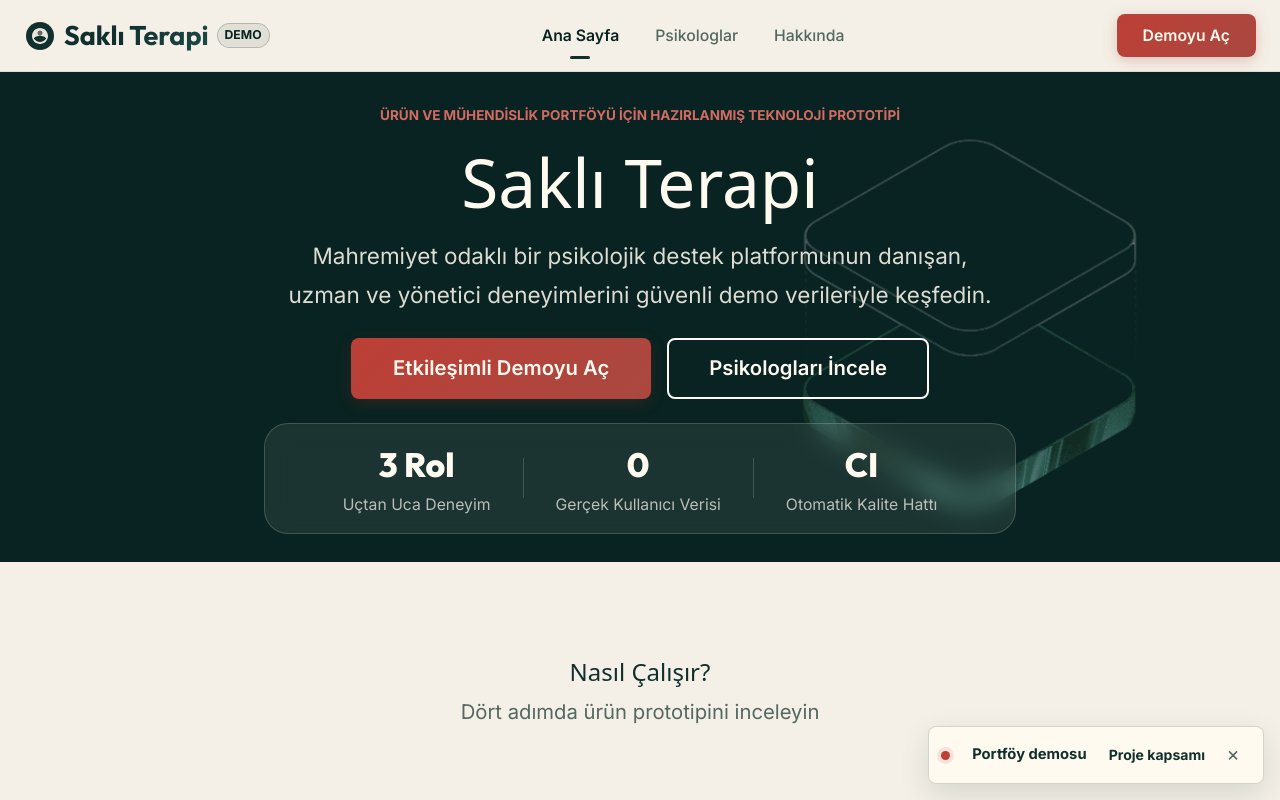
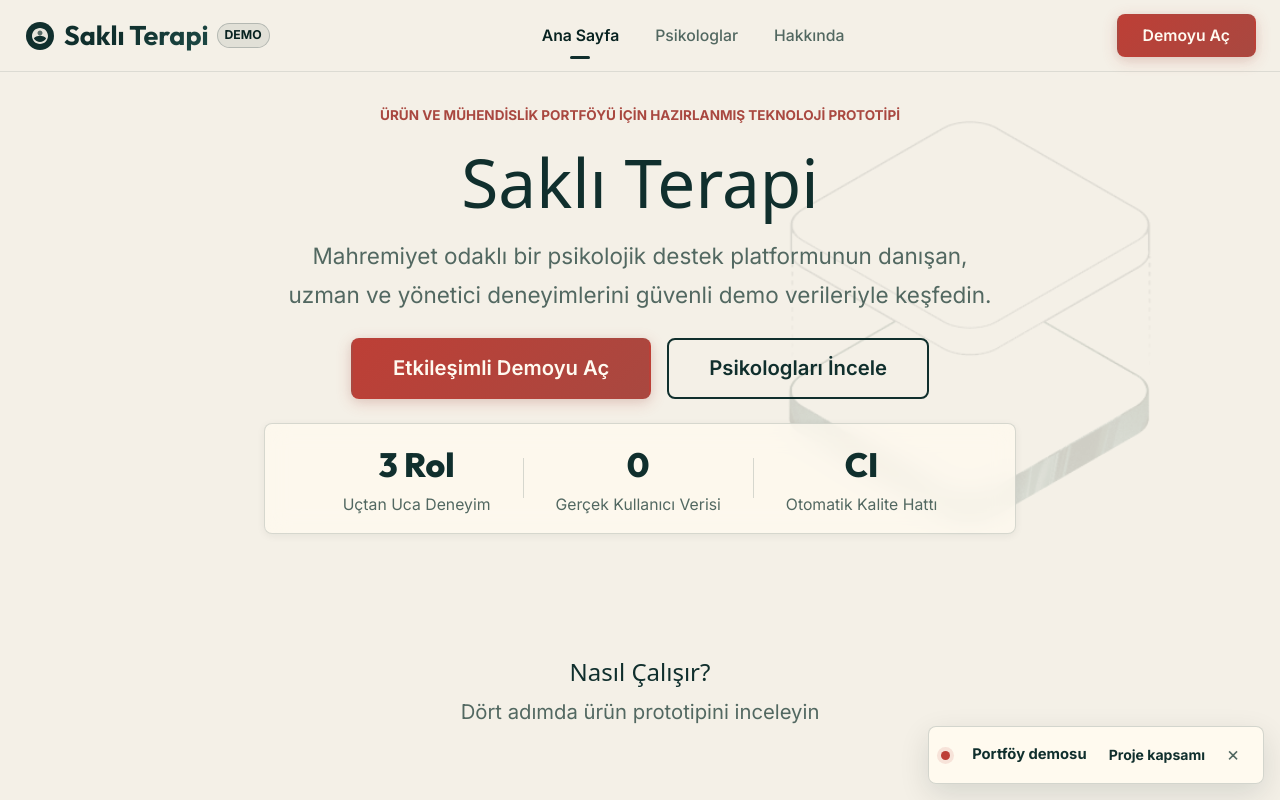
Before and after one commit to melih-kck/sakli-terapi, a React (Vite) app: page / in a window 1280 px wide. Shown: the top 800 px of the page. Built offline with nearby package versions, Linux system fonts and the light colour scheme; no server answers.

Commit message:
fix: improve hero cohesion and button hover

```diff
--- a/src/pages/Landing.jsx
+++ b/src/pages/Landing.jsx
@@ -101,7 +101,7 @@ export default function Landing() {
                   {IS_DEMO_MODE ? 'Etkileşimli Demoyu Aç' : 'Hemen Başla'}
                 </Link>
               )}
-              <Link to="/psikologlar" className="btn btn-outline btn-xl" id="hero-cta-browse" style={{ borderColor: '#FFFAF0', color: '#FFFAF0' }}>
+              <Link to="/psikologlar" className="btn btn-outline btn-xl" id="hero-cta-browse">
                 Psikologları İncele
               </Link>
             </div>
--- a/src/styles/components.css
+++ b/src/styles/components.css
@@ -41,6 +41,7 @@
   box-shadow: var(--shadow-sm), 0 4px 16px rgba(189, 63, 54, 0.2);
 }
 .btn-primary:hover {
+  color: var(--text-inverse);
   transform: translateY(-2px);
   box-shadow: var(--shadow-md), 0 8px 24px rgba(169, 72, 64, 0.24);
 }
@@ -55,6 +56,7 @@
 }
 .btn-secondary:hover {
   background: var(--secondary);
+  color: var(--text-inverse);
   transform: translateY(-2px);
   box-shadow: var(--shadow-md), 0 8px 24px rgba(29, 74, 70, 0.22);
 }
@@ -85,6 +87,7 @@
 }
 .btn-danger:hover {
   background: color-mix(in srgb, var(--danger-dark) 84%, black);
+  color: var(--text-inverse);
   transform: translateY(-2px);
 }
 
--- a/src/styles/pages/Landing.css
+++ b/src/styles/pages/Landing.css
@@ -10,7 +10,7 @@
   display: flex;
   align-items: flex-start;
   justify-content: center;
-  background-color: #082321;
+  background-color: var(--bg-primary);
   position: relative;
   overflow: hidden;
   padding: 28px 0;
@@ -22,10 +22,10 @@
   inset: 0;
   background-image: url('../../assets/hero.png');
   background-repeat: no-repeat;
-  background-position: calc(50% + 330px) 54%;
-  background-size: 360px;
-  filter: hue-rotate(250deg) saturate(0.38) brightness(1.16);
-  opacity: 0.46;
+  background-position: calc(50% + 330px) 52%;
+  background-size: 390px;
+  filter: hue-rotate(250deg) saturate(0.3) brightness(0.82);
+  opacity: 0.16;
   pointer-events: none;
 }
 
@@ -39,7 +39,7 @@
 .hero-eyebrow {
   display: inline-block;
   margin-bottom: var(--space-sm);
-  color: var(--accent-light);
+  color: var(--accent-dark);
   font-size: var(--text-xs);
   font-weight: var(--weight-bold);
   text-transform: uppercase;
@@ -47,7 +47,7 @@
 
 .hero-title {
   font-size: var(--text-5xl);
-  color: var(--bg-elevated);
+  color: var(--text-primary);
   margin: 12px 0 var(--space-md);
   line-height: 1.1;
 }
@@ -61,7 +61,7 @@
 
 .hero-subtitle {
   font-size: var(--text-lg);
-  color: rgba(255, 250, 240, 0.86);
+  color: var(--text-secondary);
   max-width: 720px;
   margin: 0 auto var(--space-lg);
   line-height: var(--leading-relaxed);
@@ -79,11 +79,12 @@
   align-items: center;
   justify-content: center;
   gap: var(--space-xl);
-  background: rgba(255, 250, 240, 0.08);
+  background: rgba(255, 250, 240, 0.76);
   backdrop-filter: blur(12px);
-  border-radius: var(--radius-xl);
+  border-radius: var(--radius-md);
   padding: var(--space-md) var(--space-2xl);
-  border: 1px solid rgba(255, 250, 240, 0.18);
+  border: 1px solid var(--border-medium);
+  box-shadow: var(--shadow-sm);
 }
 
 .hero-stat {
@@ -95,18 +96,18 @@
   font-family: var(--font-heading);
   font-size: var(--text-2xl);
   font-weight: var(--weight-extrabold);
-  color: var(--bg-elevated);
+  color: var(--text-primary);
 }
 
 .hero-stat-label {
   font-size: var(--text-sm);
-  color: rgba(255, 250, 240, 0.7);
+  color: var(--text-secondary);
 }
 
 .hero-stat-divider {
   width: 1px;
   height: 40px;
-  background: rgba(255, 250, 240, 0.18);
+  background: var(--border-medium);
 }
 
 /* Section Subtitle */
```
